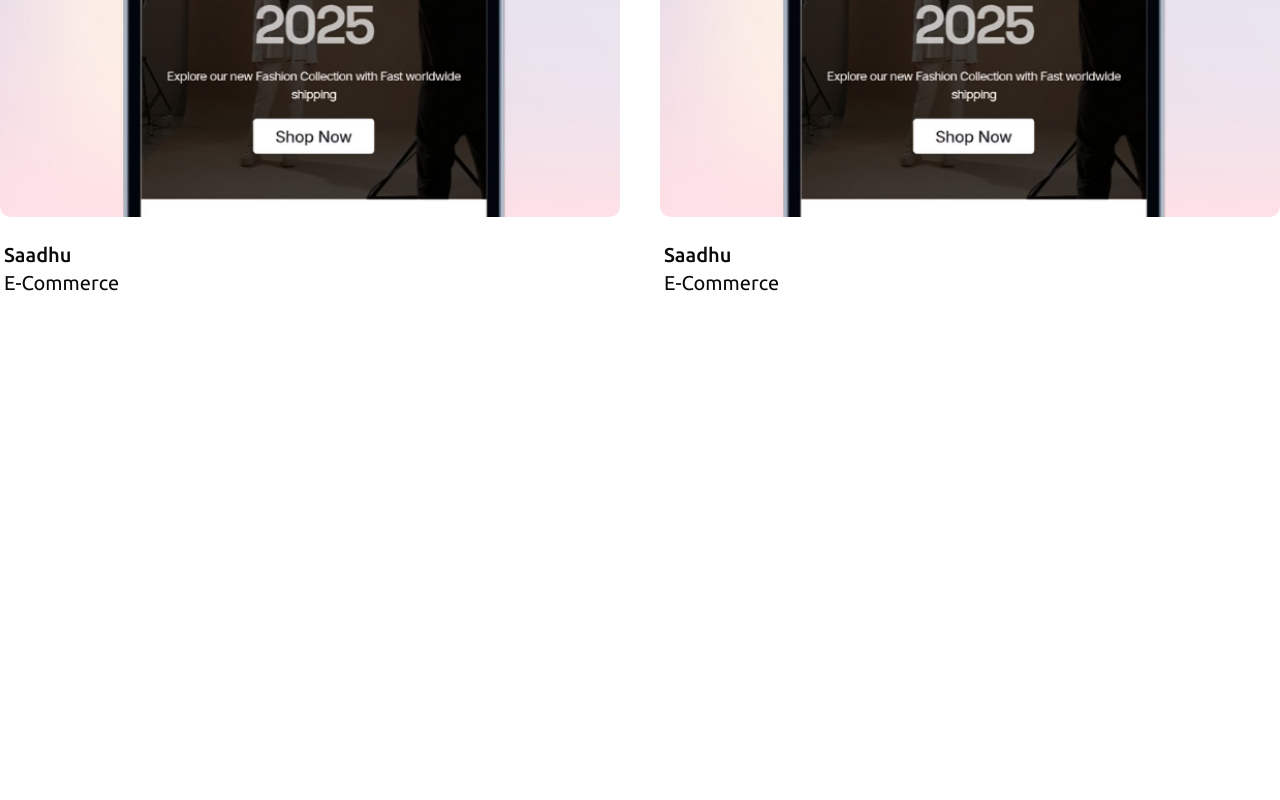
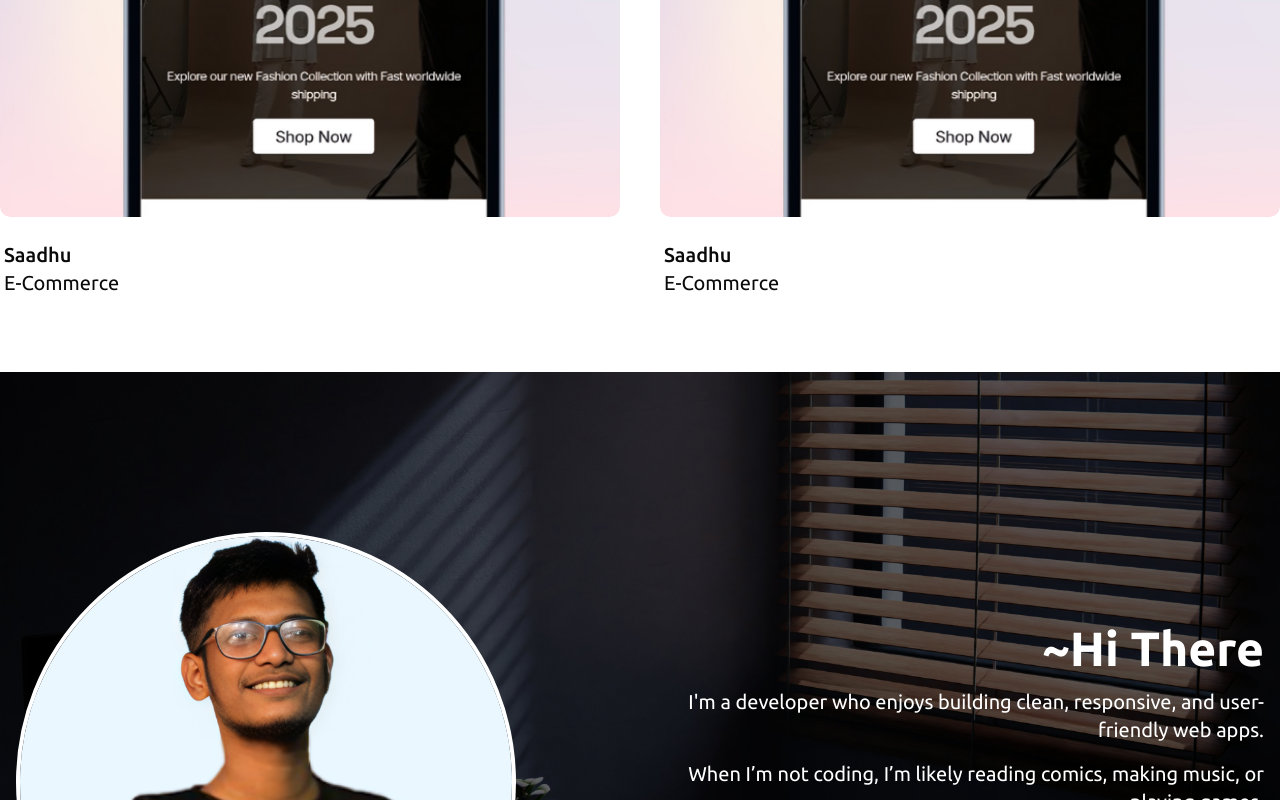
Before and after one commit to mehedihjim/mhjim-dev, a Next.js app: page / in a window 1280 px wide. Shown: the part 3040-3840 px from the top of the page. Before the commit the page ends 3412 px from the top, so only its background shows below. Built offline with nearby package versions, Linux system fonts and the light colour scheme.

Commit message:
About me section done and fully responsive

```diff
--- a/app/about/page.jsx
+++ b/app/about/page.jsx
@@ -1,7 +1,7 @@
 import React from "react";
 
 const page = () => {
-  return <div>About Me</div>;
+  return <div className="bg-black">About me Right?</div>;
 };
 
 export default page;
--- a/app/page.js
+++ b/app/page.js
@@ -1,3 +1,4 @@
+import AboutMe from "@/components/AboutMe";
 import Banner from "@/components/Banner";
 import Expertise from "@/components/Expertise";
 import Projects from "@/components/Projects";
@@ -11,6 +12,7 @@ const page = () => {
       <TextSlider />
       <Expertise />
       <Projects />
+      <AboutMe />
     </div>
   );
 };
--- /dev/null
+++ b/components/AboutMe.jsx
@@ -0,0 +1,59 @@
+import Image from "next/image";
+import React from "react";
+import imageSrc from "@/public/mhjim.png";
+import { FaInfoCircle } from "react-icons/fa";
+import Link from "next/link";
+
+const AboutMe = () => {
+  return (
+    <section className="relative pt-[160px] pb-[45px] bg-fixed bg-center bg-cover bg-[url('/aboutme-bg.jpg')]">
+      <div className="absolute inset-0 bg-black/60" />
+      <div className="relative z-10 flex items-center justify-center h-full">
+        <div className="text-white px-4 w-full">
+          <div className="container mx-auto flex flex-col md:flex-row items-center justify-between gap-8">
+            <Image
+              src={imageSrc}
+              width={500}
+              height={500}
+              alt="About Me Image"
+              className="rounded-full object-cover border-4 border-white"
+            />
+            <div className="w-full md:w-1/2 text-left md:text-right">
+              <h2 className="text-4xl md:text-5xl font-bold mb-4">~Hi There</h2>
+              <p className="text-lg md:text-xl mb-4">
+                I'm a developer who enjoys building clean, responsive, and
+                user-friendly web apps.
+              </p>
+              <p className="text-lg md:text-xl mb-4">
+                When I’m not coding, I’m likely reading comics, making music, or
+                playing games.
+              </p>
+              <p className="text-lg md:text-xl font-bold">
+                Curious?{" "}
+                <span className="font-normal">
+                  Hit the button below to learn more about me.
+                </span>
+              </p>
+
+              {/* Button aligned right on md+, centered on mobile */}
+              <div className="flex justify-center md:justify-end mt-6">
+                <Link
+                  href="/about"
+                  className="group relative flex gap-1.5 px-8 py-4 bg-white bg-opacity-80 text-black rounded-3xl hover:bg-opacity-70 transition font-semibold shadow-md"
+                >
+                  <FaInfoCircle className="my-auto" />
+                  Learn More About Me
+                  <div className="absolute opacity-0 -bottom-full rounded-md py-2 px-2 bg-black bg-opacity-70 left-1/2 -translate-x-1/2 group-hover:opacity-100 transition-opacity shadow-lg whitespace-nowrap">
+                    Checkout
+                  </div>
+                </Link>
+              </div>
+            </div>
+          </div>
+        </div>
+      </div>
+    </section>
+  );
+};
+
+export default AboutMe;
--- a/components/Projects.jsx
+++ b/components/Projects.jsx
@@ -19,7 +19,7 @@ const demoProjects = [
 
 const Projects = () => {
   return (
-    <div>
+    <section>
       <div className="container mx-auto px-4 md:px-0 pb-12 md:pb-16 lg:pb-[75px]">
         <div className="flex justify-between flex-col md:flex-row gap-4 md:gap-0">
           <div>
@@ -34,7 +34,7 @@ const Projects = () => {
           </div>
           <Link
             href="/projects"
-            className="flex gap-1 items-end justify-end text-xl font-medium leading-[120%] tracking-[-1%] hover:border-b border-black dark:border-white transition-all duration-100"
+            className="flex gap-1 items-end justify-end text-xl font-medium leading-[120%] tracking-[-1%] hover:border-b border-black dark:border-white transition-all duration-100 w-fit"
           >
             More <FaArrowRightLong />
           </Link>
@@ -52,7 +52,7 @@ const Projects = () => {
           ))}
         </div>
       </div>
-    </div>
+    </section>
   );
 };
 
```
Also changed, not shown: public/aboutme-bg.jpg (added), public/mhjim.png (added).
